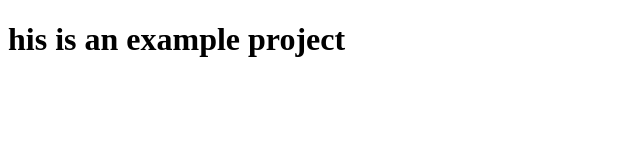
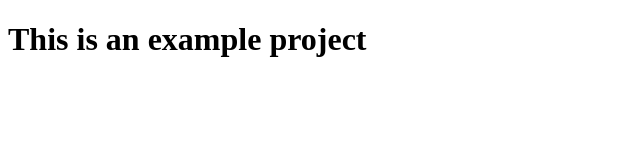
Before and after one commit to Nadiya1980/my-first-project, a plain HTML site: page index.html in a window 1280 px wide. Shown: the whole page, without its empty margins (0-640 px from the left). Drawn offline with Linux system fonts and the light colour scheme.

Commit message:
add markup

```diff
--- a/index.html
+++ b/index.html
@@ -8,7 +8,7 @@
 </head>
 
 <body>
-    <h1>his is an example project</h1>
+    <h1>This is an example project</h1>
 
 </body>
 
```
